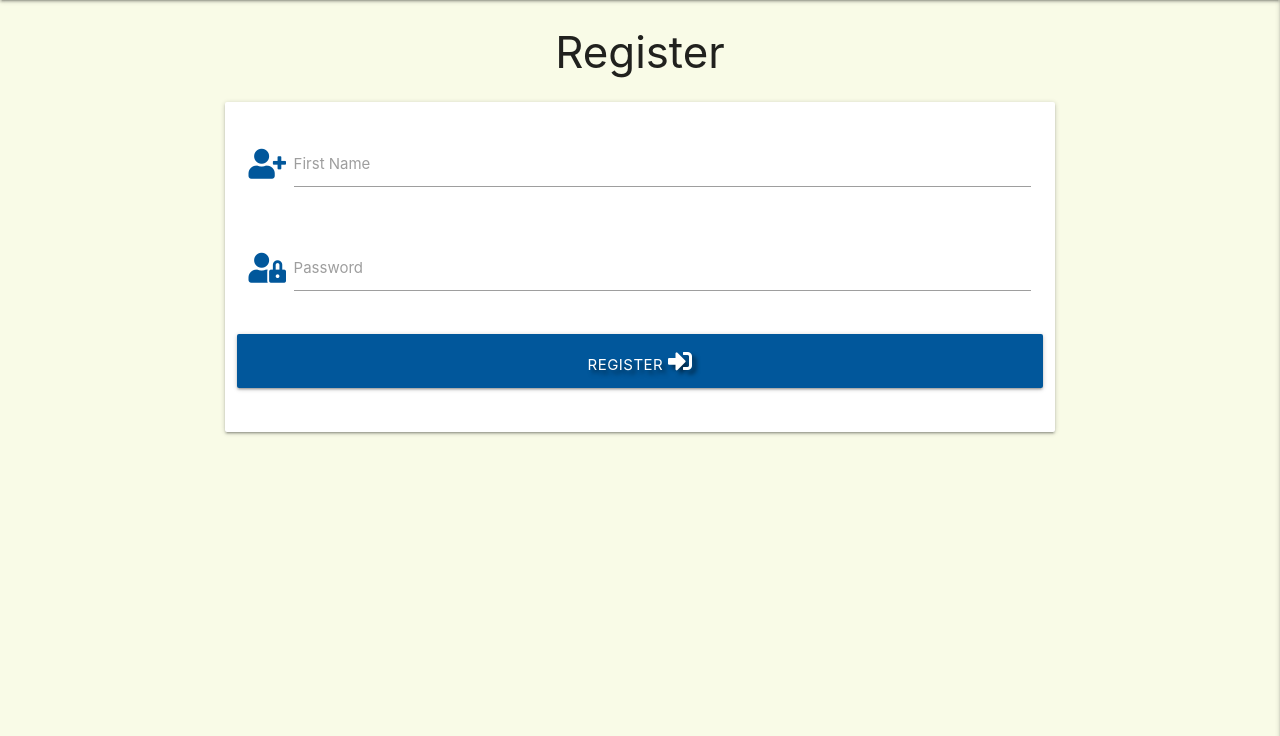
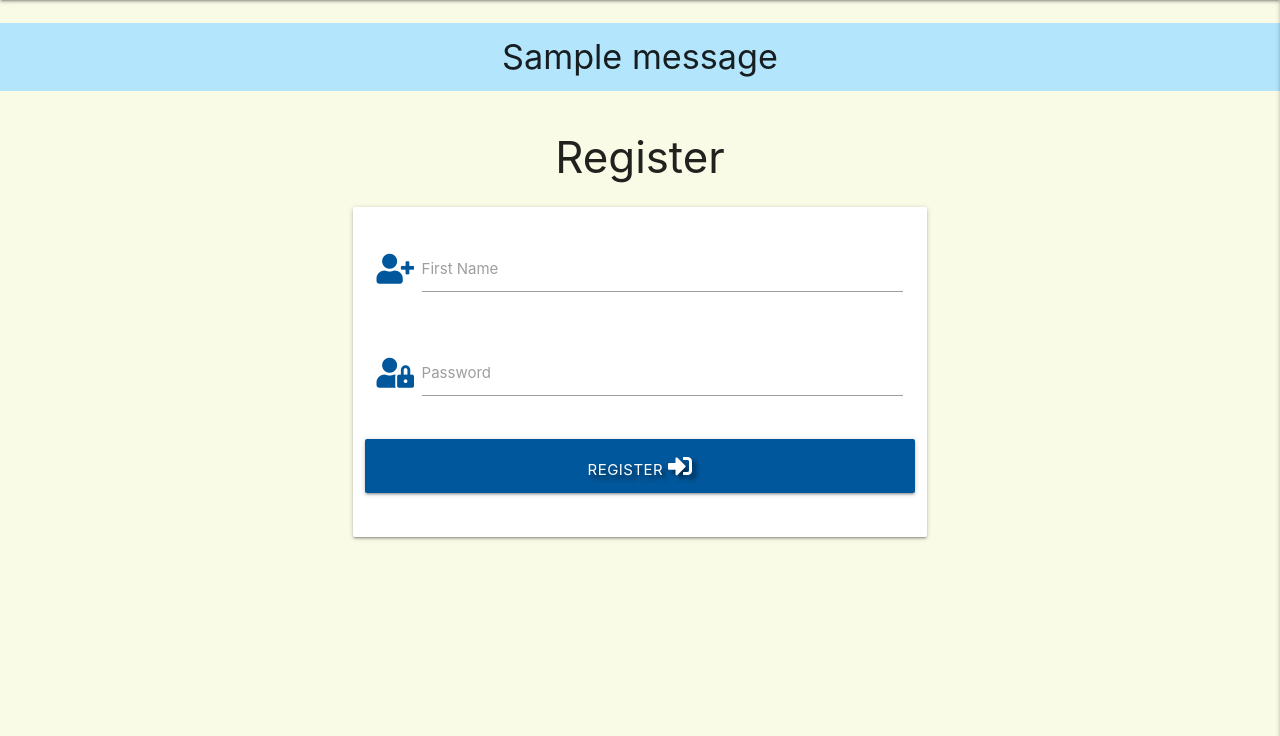
Before and after one commit to Anindita123-code/Task_Manager_Anindita, a Flask app: page /register in a window 1280 px wide. Shown: the part 64-800 px from the top of the page. Run offline with Flask 2, Linux system fonts and the light colour scheme; one stand-in notice (Sample message) is shown; some libraries are stand-ins or nearby versions.

Commit message:
Register New User

```diff
--- a/app.py
+++ b/app.py
@@ -29,6 +29,26 @@ def get_tasks():
 
 @app.route("/register", methods=["GET", "POST"])
 def register():
+    if request.method == "POST":
+        # check if username already exists
+        existing_user = mongo.db.users.find_one(
+            {"username": request.form.get("username").lower()})
+
+        if existing_user:
+            flash("Username already exists!")
+            return render_template("register.html")
+
+        new_user = {
+                        "username": request.form.get("username").lower(),
+                        "password": generate_password_hash(
+                            request.form.get("password"))
+                    }
+
+        mongo.db.users.insert_one(new_user)
+        # store the new user in session cookie
+        session["user"] = request.form.get("username").lower()
+        flash("Registration Successful!")
+
     return render_template("register.html")
 
 
--- a/static/css/style.css
+++ b/static/css/style.css
@@ -4,3 +4,6 @@ body{
 .text-shadow{
     text-shadow: 4px 4px 4px rgba(0,0,0,0.5);
 }
+.flashes h4{
+    line-height: 2;
+}
--- a/templates/base.html
+++ b/templates/base.html
@@ -43,8 +43,21 @@
         </ul>
 
     </header>
-    {% block content %}
-    {% endblock %}
+    <section>
+        {% with messages = get_flashed_messages() %}
+            {% if messages %}
+                {% for message in messages %}
+                    <div class="row flashes">
+                        <h4 class="light-blue lighten-4 center-align">{{ message }}</h4>
+                    </div>
+                {% endfor %}
+            {% endif %}
+        {% endwith %}
+    </section>
+    <main class="container">
+        {% block content %}
+        {% endblock %}
+    </main>
 
     <script src="https://code.jquery.com/jquery-3.5.1.min.js"
         integrity="sha256-9/aliU8dGd2tb6OSsuzixeV4y/faTqgFtohetphbbj0=" crossorigin="anonymous"></script>
--- a/templates/register.html
+++ b/templates/register.html
@@ -10,7 +10,7 @@
             <div class="row">
                 <div class="input-field col s12">
                     <i class="fas fa-user-plus prefix light-blue-text text-darken-4"></i>
-                        <input id="username" name= "username" type="text" class="validate">
+                        <input id="username" name= "username" minlenght="5" maxlength="15" pattern="^[a-zA-Z0-9]{5,15}$" type="text" class="validate" required>
                     <label for="username">First Name</label>
                 </div>
             </div>
@@ -18,7 +18,7 @@
            <div class="row">
                 <div class="input-field col s12">
                     <i class="fas fa-user-lock prefix light-blue-text text-darken-4"></i>
-                        <input id="password" name="password" type="password" class="validate">
+                        <input id="password" name="password" minlenght="5" maxlength="15" type="password" pattern="^[a-zA-Z0-9]{5,15}$ class="validate" required>
                 <label for="password">Password</label>
                 </div>
             </div>
```
